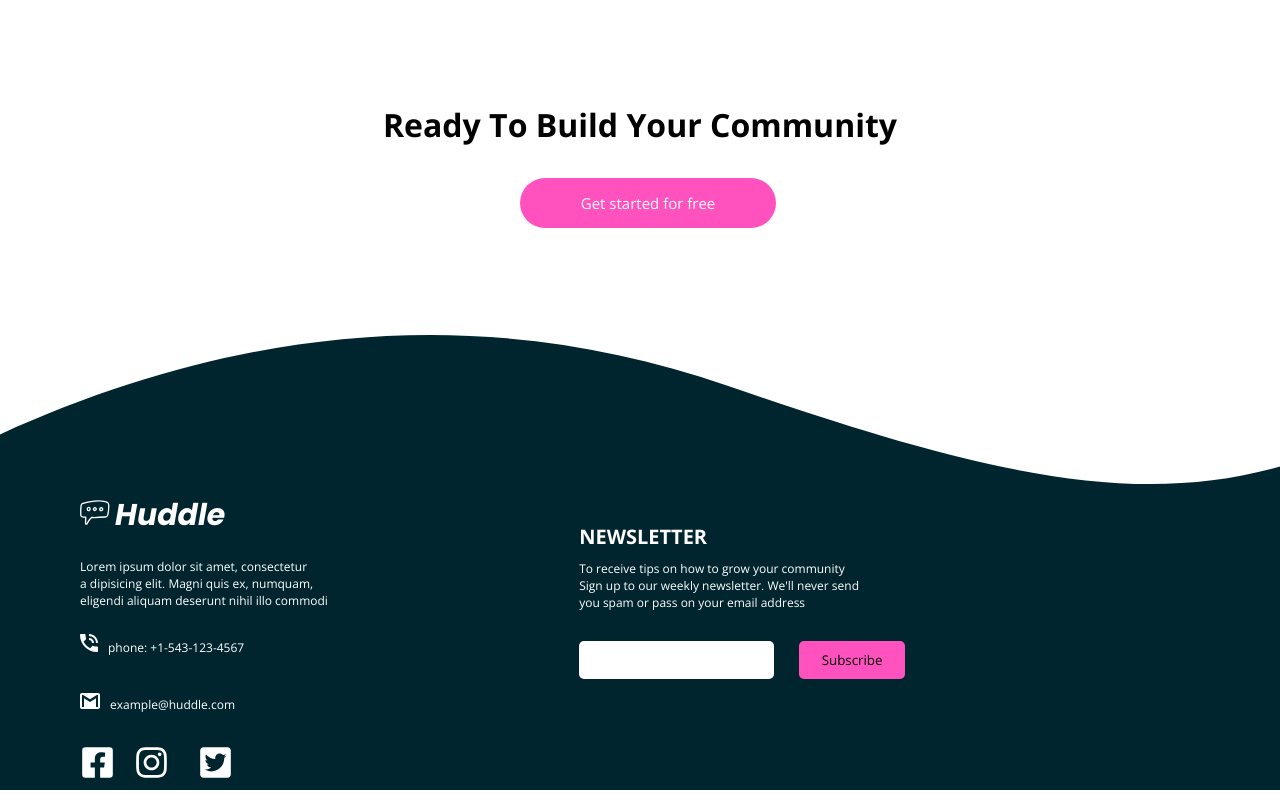
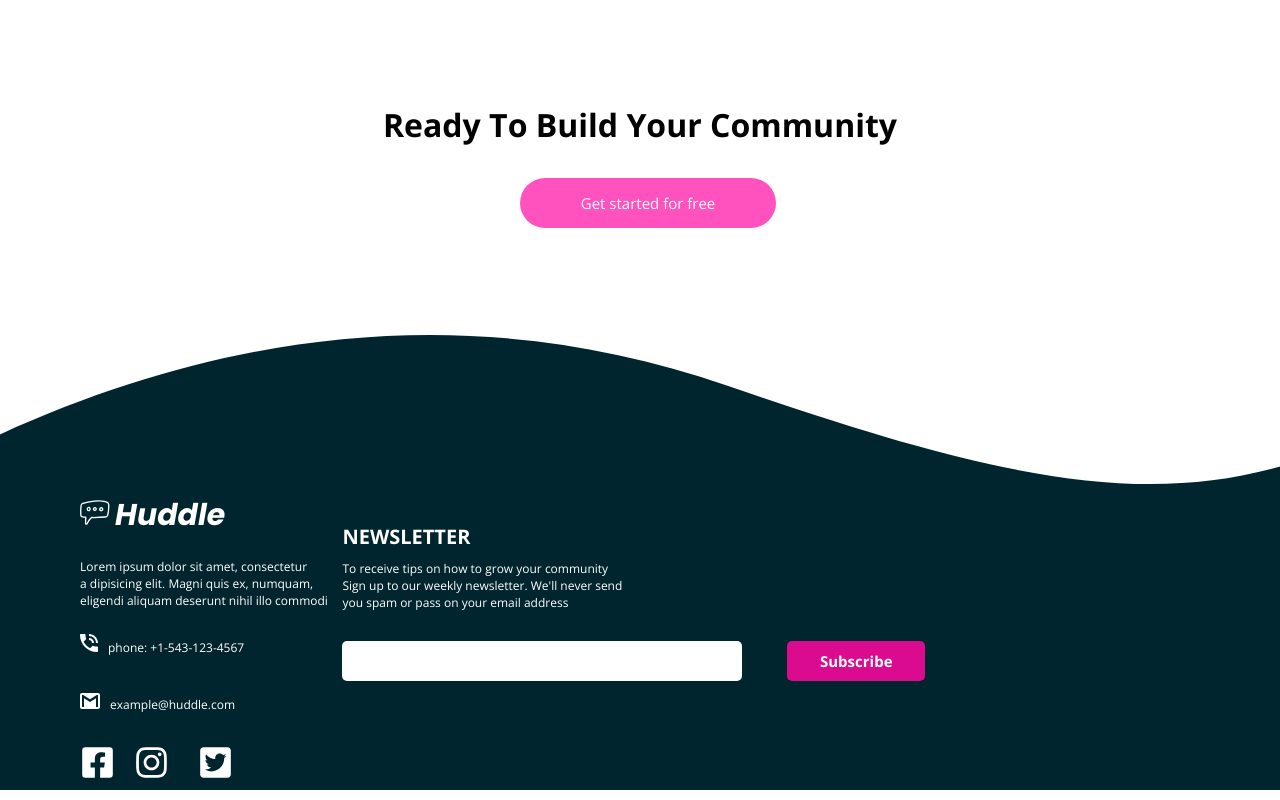
Before and after one commit to blessed1797/coding-challenge, a React (Create React App) app: page / in a window 1280 px wide. Shown: the part 3577-4377 px from the top of the page. Built offline with nearby package versions, Linux system fonts and the light colour scheme.

Commit message:
my changes

```diff
--- a/src/App.css
+++ b/src/App.css
@@ -193,7 +193,8 @@
   margin-left: 120px;
   width: 100%;
 }
-.grow2 p{
+
+.grow2 p {
   width: 430px;
   display: block;
   margin: auto;
@@ -201,6 +202,7 @@
   margin-left: 0px;
 
 }
+
 p {
   margin-top: 40px;
   font-family: 'Open Sans', sans-serif;
@@ -280,11 +282,12 @@
 }
 
 input {
-  width: 100%;
+  width: 50vh;
   border-radius: 5px;
   margin-top: 30px;
   border: 0;
   padding: 10px;
+
 }
 
 .word1phone {
@@ -292,13 +295,16 @@
 }
 
 .head1 {
-  background-color: hsl(322, 100%, 66%);
+  background-color: hsl(322, 90%, 45%);
   border-radius: 5px;
   width: 100%;
   padding: 10px;
   border: 0;
   margin-top: 30px;
-  margin-left: 25px;
+  margin-left: 45px;
+  color: white;
+  font-weight: bold;
+  font-size: 15px;
 
 
 }
@@ -314,7 +320,7 @@
   display: flex;
 }
 
-@media screen and (max-width: 375px) {
+@media screen and (max-width: 375px) and (max-width:360px) {
   .header {
     margin: 20px;
   }
@@ -357,7 +363,8 @@
   }
 
   .mock2,
-  .mock3, .footer-top-img {
+  .mock3,
+  .footer-top-img {
     display: none;
 
   }
@@ -378,7 +385,8 @@
     text-align: center;
 
   }
-  .grow2 p{
+
+  .grow2 p {
     margin-top: 10px;
   }
 
@@ -458,7 +466,8 @@
     margin-top: 40px;
     text-align: center;
   }
-  .section3{
+
+  .section3 {
     margin-top: 150px;
   }
 }
@@ -470,6 +479,7 @@
     width: 50%;
     margin-top: 50px;
   }
+
   .getStarted2 {
     padding: 15px;
     border-radius: 30px;
@@ -483,19 +493,43 @@
     width: 60%;
     border: none;
   }
-    .mock0{
+
+  .mock0 {
     display: block;
     margin-top: 100px;
     margin-bottom: -10px;
   }
-    .newsLetter{
+
+  .newsLetter {
     float: none;
     padding-right: 0;
     margin-left: 0;
-      margin-right:0;
+    margin-right: 0;
   }
-    .footer-color{
+
+  .footer-color {
     padding-left: 30px;
     border: 0;
   }
+
+  .subs {
+    display: block;
+    width: 100%;
   }
+  .input{
+    width: 70%;
+  }
+    .head1 {
+      background-color: hsl(322, 82%, 50%);
+      border-radius: 5px;
+      width: 50%;
+      padding: 10px;
+      border: 0;
+      margin-top: 20px;
+      margin-left: 160px;
+      color: white;
+      font-weight: bold;
+      font-size: 20px;
+
+    }
+}
--- a/src/components/Footer.js
+++ b/src/components/Footer.js
@@ -24,7 +24,7 @@
             Sign up to our weekly newsletter. We'll never send <br />
               you spam or pass on your email address</p>
             <div className='subs'>
-            <input type="text" />
+            <input className="input" type="text" />
             <div>
              <button className='head1'>Subscribe</button>
           </div>
```
Lines whose indentation alone changed are shown as unchanged.
